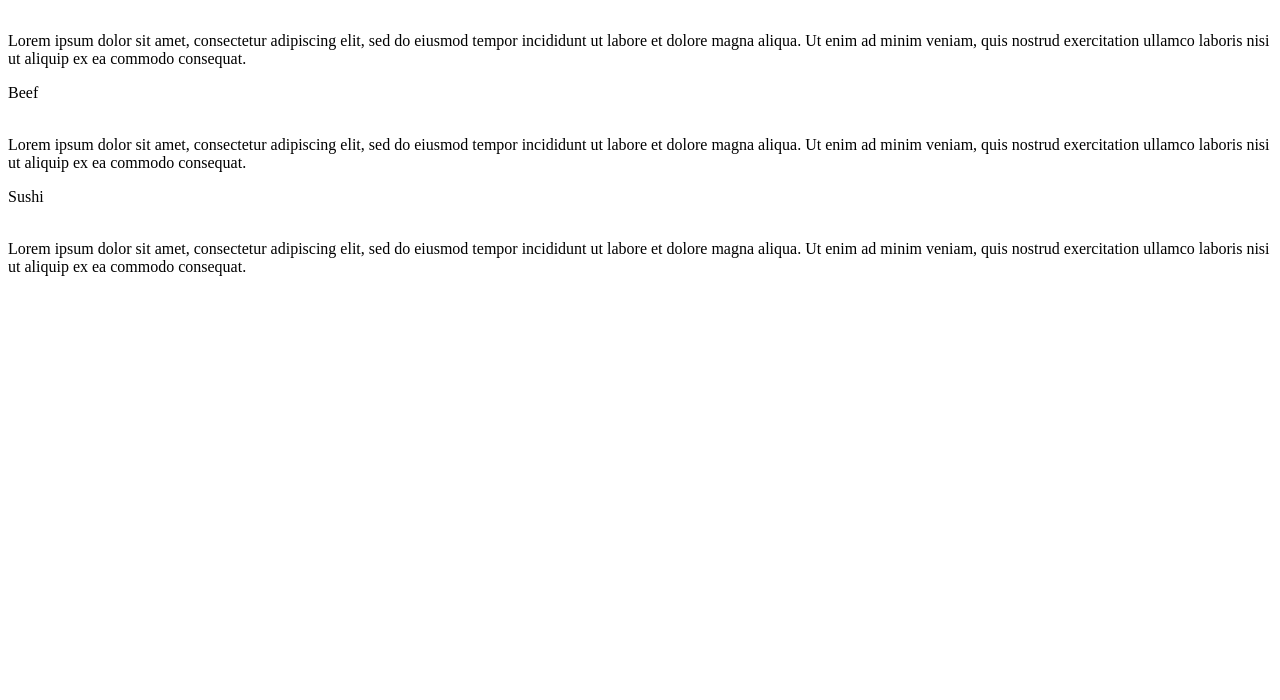
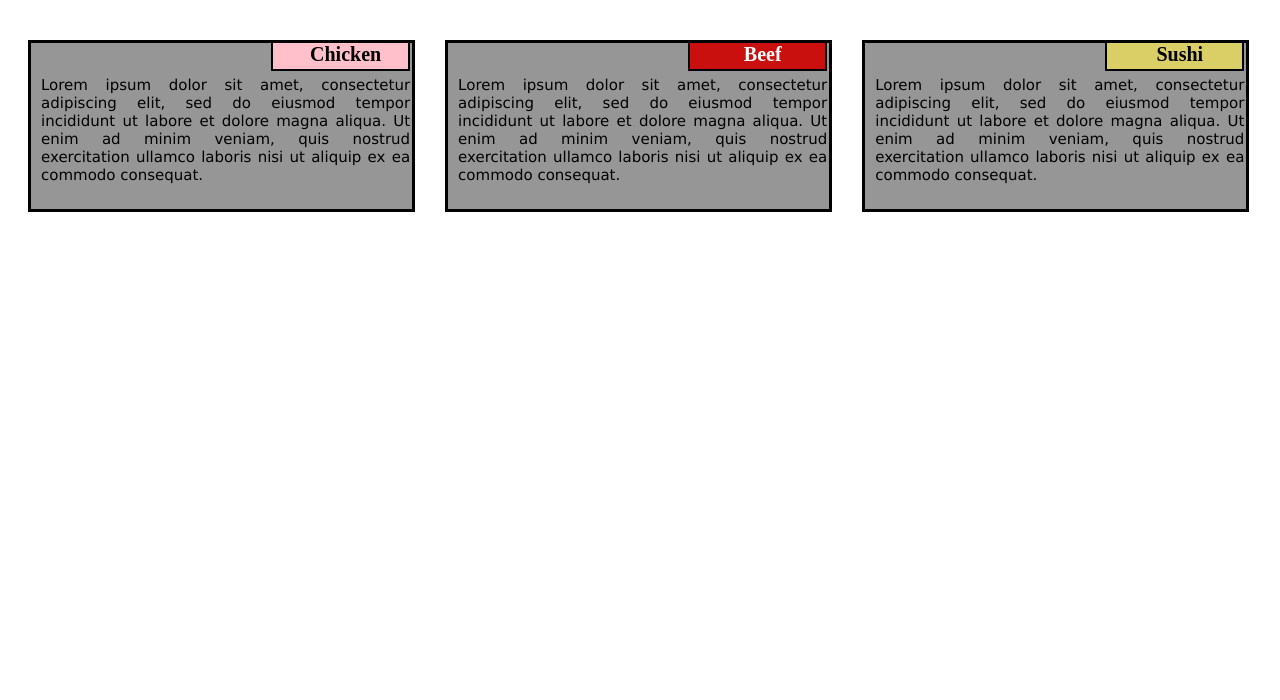
Before and after one commit to Muni0808/Muni0808.github.io, a plain HTML site: page module2-solution/index.html in a window 1280 px wide. Shown: the part 100-800 px from the top of the page. Drawn offline with Linux system fonts and the light colour scheme; files that its build step writes are made by us from their sources.

Commit message:
Update index.html

```diff
--- a/module2-solution/index.html
+++ b/module2-solution/index.html
@@ -5,7 +5,7 @@
     <meta http-equiv="X-UA-Compatible" content="IE=edge">
     <meta name="viewport" content="width=device-width, initial-scale=1.0">
     <title>Assignment Solution for Module 2 </title>
-    <link rel="stylesheet" type="text/css" href="index.css">
+    <link rel="stylesheet" type="text/css" href="stylesheet.css">
 
 </head>
 <body>
```
